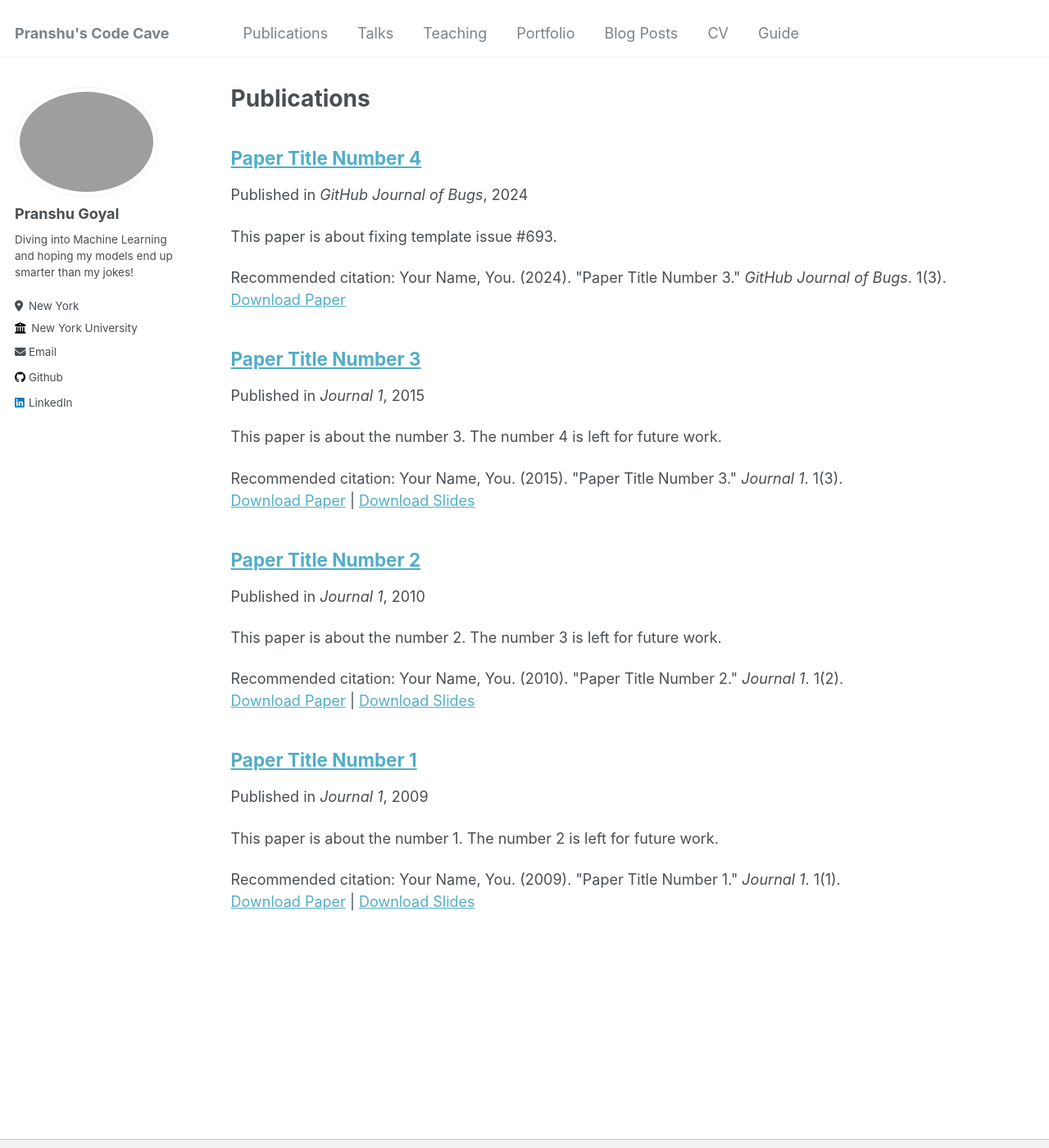
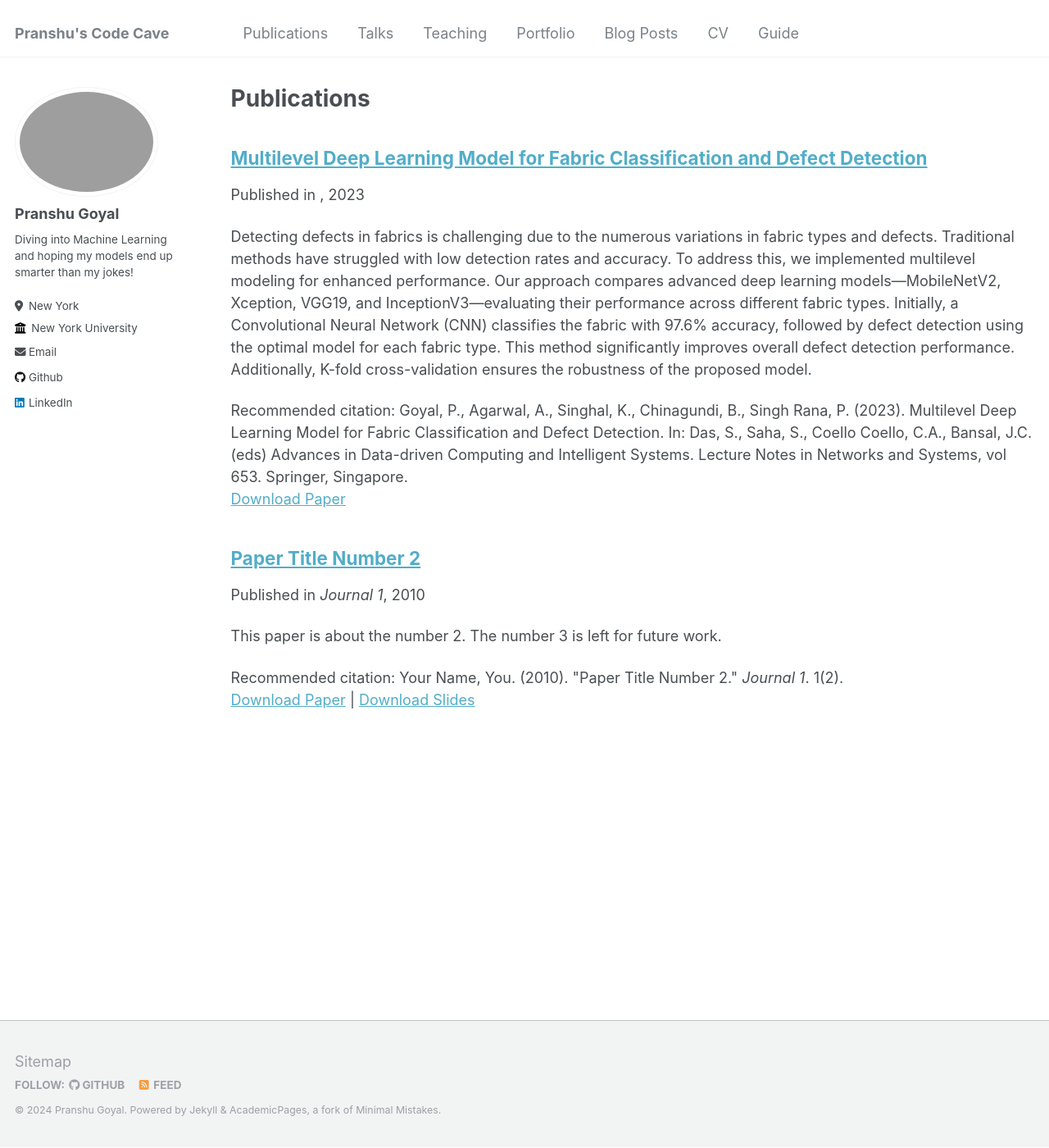
Before and after one commit to pranshu267/pranshu267.github.io, a Jekyll site: the page built from _pages/publications.md, in a window 1280 px wide and 1400 px high. Shown: the whole window at 82% size. Built offline with Jekyll 4.4.1, drawn with Linux system fonts in a browser that asks for light colours.

Commit message:
Updating details about Research Paper 1

```diff
--- a/_publications/2009-10-01-paper-title-number-1.md
+++ b/_publications/2009-10-01-paper-title-number-1.md
@@ -1,13 +1,13 @@
 ---
-title: "Paper Title Number 1"
+title: "Multilevel Deep Learning Model for Fabric Classification and Defect Detection"
 collection: publications
 permalink: /publication/2009-10-01-paper-title-number-1
-excerpt: 'This paper is about the number 1. The number 2 is left for future work.'
-date: 2009-10-01
-venue: 'Journal 1'
-slidesurl: 'http://academicpages.github.io/files/slides1.pdf'
-paperurl: 'http://academicpages.github.io/files/paper1.pdf'
-citation: 'Your Name, You. (2009). &quot;Paper Title Number 1.&quot; <i>Journal 1</i>. 1(1).'
+excerpt: 'Detecting defects in fabrics is challenging due to the numerous variations in fabric types and defects. Traditional methods have struggled with low detection rates and accuracy. To address this, we implemented multilevel modeling for enhanced performance. Our approach compares advanced deep learning models—MobileNetV2, Xception, VGG19, and InceptionV3—evaluating their performance across different fabric types. Initially, a Convolutional Neural Network (CNN) classifies the fabric with 97.6% accuracy, followed by defect detection using the optimal model for each fabric type. This method significantly improves overall defect detection performance. Additionally, K-fold cross-validation ensures the robustness of the proposed model.'
+date: 2023-06-22
+# venue: 'Journal 1'
+# slidesurl: 'http://academicpages.github.io/files/slides1.pdf'
+paperurl: 'https://link.springer.com/chapter/10.1007/978-981-99-0981-0_57'
+citation: 'Goyal, P., Agarwal, A., Singhal, K., Chinagundi, B., Singh Rana, P. (2023). Multilevel Deep Learning Model for Fabric Classification and Defect Detection. In: Das, S., Saha, S., Coello Coello, C.A., Bansal, J.C. (eds) Advances in Data-driven Computing and Intelligent Systems. Lecture Notes in Networks and Systems, vol 653. Springer, Singapore.'
 ---
 
 The contents above will be part of a list of publications, if the user clicks the link for the publication than the contents of section will be rendered as a full page, allowing you to provide more information about the paper for the reader. When publications are displayed as a single page, the contents of the above "citation" field will automatically be included below this section in a smaller font.
--- a/_publications/2015-10-01-paper-title-number-3.md
+++ /dev/null
@@ -1,13 +0,0 @@
----
-title: "Paper Title Number 3"
-collection: publications
-permalink: /publication/2015-10-01-paper-title-number-3
-excerpt: 'This paper is about the number 3. The number 4 is left for future work.'
-date: 2015-10-01
-venue: 'Journal 1'
-slidesurl: 'http://academicpages.github.io/files/slides3.pdf'
-paperurl: 'http://academicpages.github.io/files/paper3.pdf'
-citation: 'Your Name, You. (2015). &quot;Paper Title Number 3.&quot; <i>Journal 1</i>. 1(3).'
----
-
-The contents above will be part of a list of publications, if the user clicks the link for the publication than the contents of section will be rendered as a full page, allowing you to provide more information about the paper for the reader. When publications are displayed as a single page, the contents of the above "citation" field will automatically be included below this section in a smaller font.
--- a/_publications/2024-02-17-paper-title-number-4.md
+++ /dev/null
@@ -1,12 +0,0 @@
----
-title: "Paper Title Number 4"
-collection: publications
-permalink: /publication/2024-02-17-paper-title-number-4
-excerpt: 'This paper is about fixing template issue #693.'
-date: 2024-02-17
-venue: 'GitHub Journal of Bugs'
-paperurl: 'http://academicpages.github.io/files/paper3.pdf'
-citation: 'Your Name, You. (2024). &quot;Paper Title Number 3.&quot; <i>GitHub Journal of Bugs</i>. 1(3).'
----
-
-The contents above will be part of a list of publications, if the user clicks the link for the publication than the contents of section will be rendered as a full page, allowing you to provide more information about the paper for the reader. When publications are displayed as a single page, the contents of the above "citation" field will automatically be included below this section in a smaller font.
```
Also changed, not shown: 3 other files.
